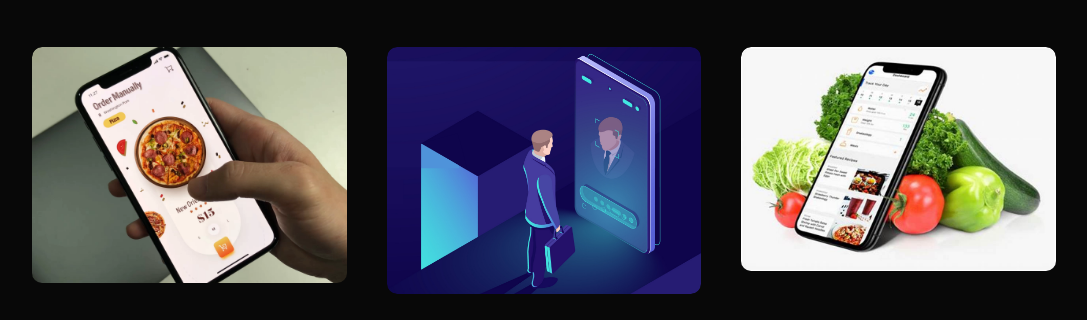
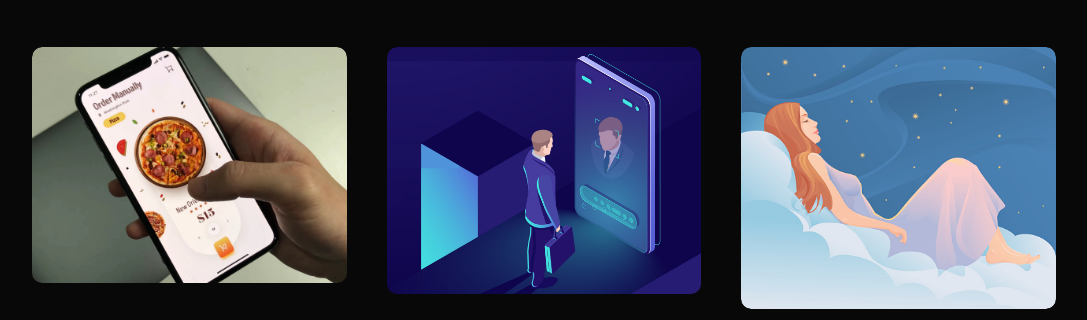
Before and after one commit to EmmanualJanuarie/Portfolio, a plain HTML site: page index.html in a window 1280 px wide. Shown: the part 1597-1917 px from the top of the page, without its empty margins (96-1183 px from the left). Drawn offline with Linux system fonts and the light colour scheme.

Commit message:
Changed a couple of lines of code

```diff
--- a/index.html
+++ b/index.html
@@ -103,12 +103,12 @@
                 </div>
             </div>
             <div class="work">
-                <img src="images/grocerylist.jpg">
+                <img src="/images/slumber.jpg">
                 <div class="layer">
-                    <h3>Grocery List</h3>
-                    <p>The UI will allow the user to input there grocery items and quantity, gives alerts on specials and provides links to stores will cheaper prices.
+                    <h3>Personal Dream Journal</h3>
+                    <p>Fabricated a Dream Journal to keep track of my ideas and thoughts. Created using Html with Css as decor and Js with node as a server and used heroku as DB domain with DBeaver as a Database manager(used mySql)
                     </p>
-                        <a href="#"><i class="fa-solid fa-up-right-from-square"></i></a>
+                        <a href="https://github.com/EmmanualJanuarie/Slumber"><i class="fa-solid fa-up-right-from-square"></i></a>
                 </div>
             </div>
         </div>
```
Also changed, not shown: images/slumber.jpg (renamed from slumber.jpg).
